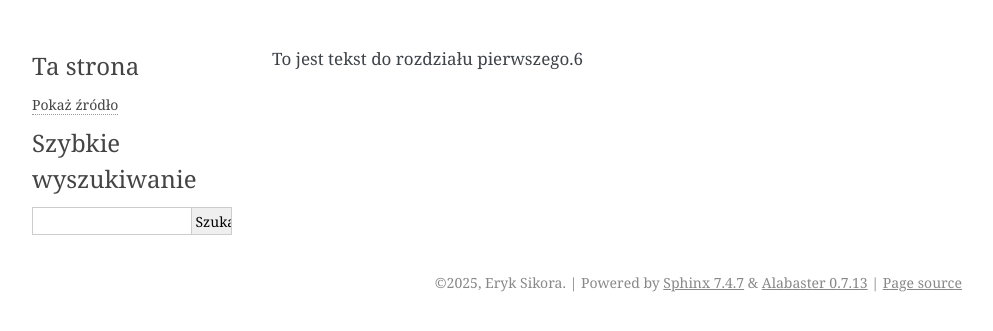
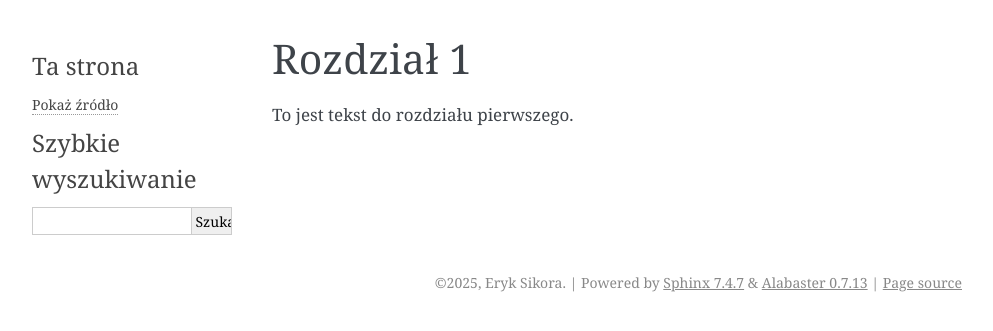
Before and after one commit to StudentPwr51/Zadanie, a Sphinx documentation site: the page built from source/Rozdzial1.rst, in a window 1280 px wide. Shown: the top 331 px of the page, without its empty margins (148-1141 px from the left). Built offline with Sphinx 7.4.7, drawn with Linux system fonts in a browser that asks for light colours.

Commit message:
Twoja wiadomość

```diff
--- a/source/Rozdzial1.rst
+++ b/source/Rozdzial1.rst
@@ -1 +1,4 @@
-To jest tekst do rozdziału pierwszego.6
+Rozdział 1
+==========
+
+To jest tekst do rozdziału pierwszego.
--- a/source/Rozdzial2.rst
+++ b/source/Rozdzial2.rst
@@ -1 +1,4 @@
+Rozdział 2
+==========
+
 To jest tekst do rozdziału drugiego.
--- a/source/Rozdzial3.rst
+++ b/source/Rozdzial3.rst
@@ -1 +1,4 @@
+Rozdział 3
+==========
+
 To jest tekst do rozdziału trzeciego.
```
Also changed, not shown: 1 other file.
